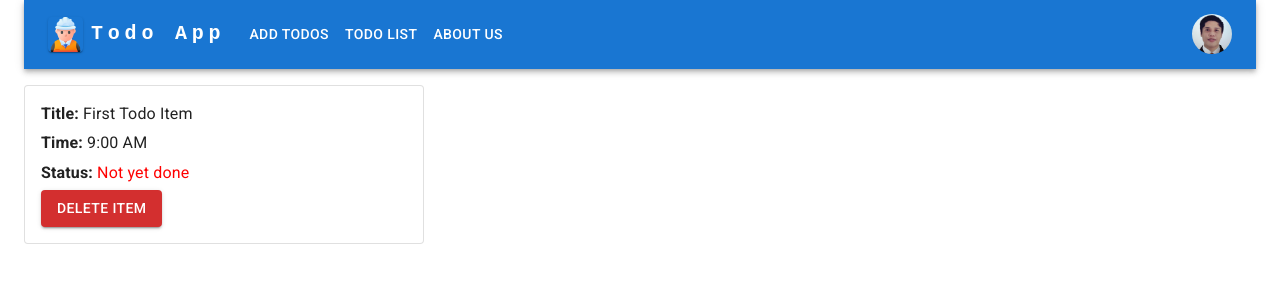
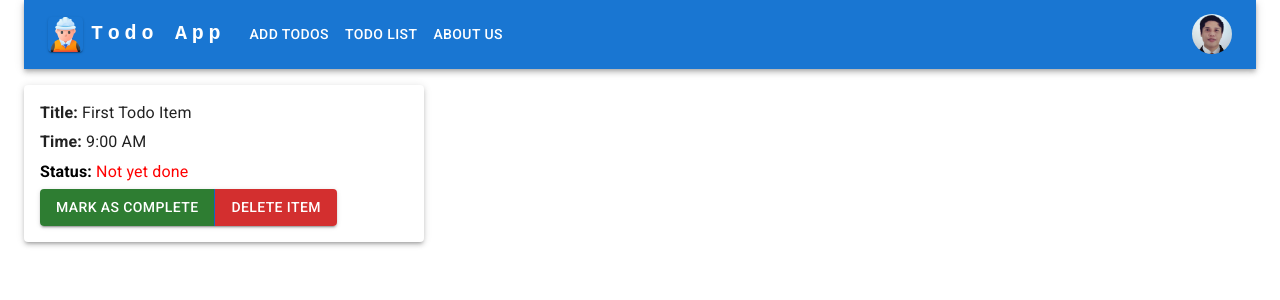
Before and after one commit to JosephCanete/todo-list-typescript, a React (Create React App) app: page /todos in a window 1280 px wide. Shown: the top 300 px of the page. Built offline with nearby package versions, Linux system fonts and the light colour scheme.

Commit message:
Working on Updating the state with reducer, still has some error TBC

```diff
--- a/src/features/todo.ts
+++ b/src/features/todo.ts
@@ -10,18 +10,22 @@ export interface todoInterface {
   };
 }
 
+const initialStateValue = {
+  value: { title: "First Todo Item", time: "9:00 AM", state: false },
+};
+
 export const todoSlice = createSlice({
   name: "todo",
-  initialState: {
-    value: { title: "First Todo Item", time: "9:00 AM", state: false },
-  },
+  initialState: initialStateValue,
   reducers: {
     addTodo: (state, action) => {
-      state.value = action.payload;
+      state.value = [...state.value, { ...action.payload }];
     },
   },
 });
 
+// setAuthorData((prevValue) => [...prevValue, { ...data }]);
+
 export const { addTodo } = todoSlice.actions;
 
 export default todoSlice.reducer;
--- a/src/pages/AddTodo.tsx
+++ b/src/pages/AddTodo.tsx
@@ -2,8 +2,42 @@ import Box from "@mui/material/Box";
 import TextField from "@mui/material/TextField";
 import Button from "@mui/material/Button";
 import Container from "@mui/material/Container";
+import { useDispatch } from "react-redux";
+import { addTodo } from "../features/todo";
+import React, { useState, useRef } from "react";
 
 export default function AddTodo() {
+  const dispatch = useDispatch();
+
+  const [title, setTitle] = useState<string>("");
+  const [time, setTime] = useState<string>("");
+
+  const addTodoHandler = () => {
+    if (!title) return console.log("Title field is undefined", title);
+    if (!time) return console.log("Time field is undefined", time);
+
+    dispatch(addTodo({ title: title, time: time, state: false }));
+    console.log("Data has sent into redux toolkit, clearing now the fields");
+    setTitle("");
+    setTime("");
+  };
+
+  const inputOnChangeHandler = (event: React.ChangeEvent<HTMLInputElement>) => {
+    switch (event.currentTarget.id) {
+      case "title":
+        setTitle(event.currentTarget.value);
+        console.log("Done updating title state");
+        break;
+      case "time":
+        setTime(event.currentTarget.value);
+        console.log("Done updating time state");
+        break;
+      default: {
+        //wont happening
+      }
+    }
+  };
+
   return (
     <Container maxWidth="xl">
       <Box
@@ -14,10 +48,24 @@ export default function AddTodo() {
         noValidate
         autoComplete="off"
       >
-        <TextField id="outlined-basic" label="Title" variant="outlined" />
-        <TextField id="outlined-basic" label="Time" variant="outlined" />
+        <TextField
+          id="title"
+          label="Title"
+          value={title}
+          onChange={(event: React.ChangeEvent<HTMLInputElement>) =>
+            inputOnChangeHandler(event)
+          }
+        />
+        <TextField
+          id="time"
+          label="Time"
+          value={time}
+          onChange={(event: React.ChangeEvent<HTMLInputElement>) =>
+            inputOnChangeHandler(event)
+          }
+        />
       </Box>
-      <Button variant="contained" color="success">
+      <Button variant="contained" color="success" onClick={addTodoHandler}>
         Add Item
       </Button>
     </Container>
--- a/src/pages/Todos.tsx
+++ b/src/pages/Todos.tsx
@@ -5,6 +5,7 @@ import Typography from "@mui/material/Typography";
 import Box from "@mui/material/Box";
 import Grid from "@mui/material/Grid";
 import Button from "@mui/material/Button";
+import ButtonGroup from "@mui/material/ButtonGroup";
 
 export default function Todos() {
   const todo = useSelector((state: todoInterface) => state.todo.value);
@@ -16,7 +17,6 @@ export default function Todos() {
         <Grid container spacing={2}>
           <Grid item xs={4}>
             <Paper
-              variant="outlined"
               sx={{
                 padding: "1rem",
                 m: "1rem 0",
@@ -31,22 +31,27 @@ export default function Todos() {
                 <b>{`Time: `}</b> {todo.time}
               </Typography>
 
-              <Typography variant="body1" gutterBottom>
-                <b>{`Status: `}</b>
               <Typography
                 variant="body1"
                 gutterBottom
                 sx={{
                   color: todo.status ? "green" : "red",
-                    display: "inline",
                 }}
               >
+                <b style={{ color: "black" }}>{`Status: `}</b>
                 {todo.status ? "Completed" : "Not yet done"}
               </Typography>
-              </Typography>
+              <ButtonGroup
+                variant="contained"
+                aria-label="outlined primary button group"
+              >
+                <Button variant="contained" color="success">
+                  Mark as Complete
+                </Button>
                 <Button variant="contained" color="error">
                   Delete Item
                 </Button>
+              </ButtonGroup>
             </Paper>
           </Grid>
         </Grid>
```
Lines whose indentation alone changed are shown as unchanged.
